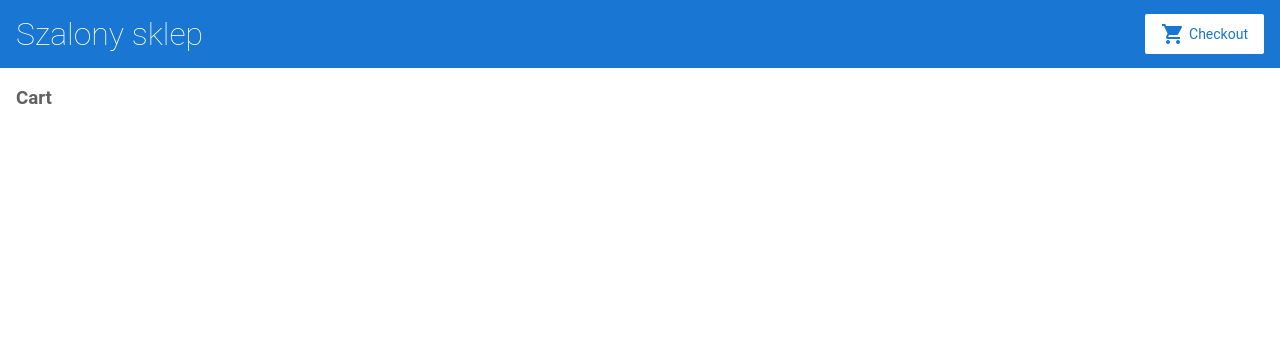
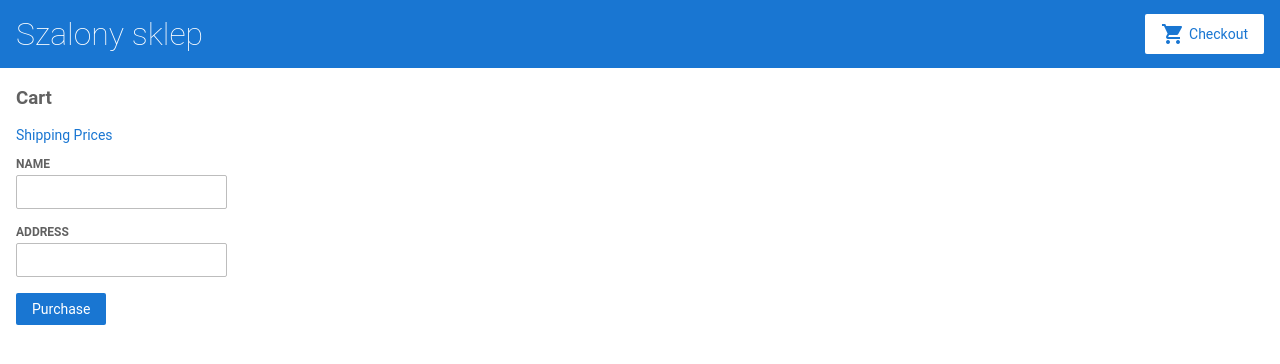
Before and after one commit to niewidzialny088/angular-time-to-learn, an Angular app: page /cart in a window 1280 px wide. Shown: the top 364 px of the page. Built offline with nearby package versions, Linux system fonts and the light colour scheme.

Commit message:
2 files modified

```diff
--- a/src/app/cart/cart.component.html
+++ b/src/app/cart/cart.component.html
@@ -1,6 +1,30 @@
 <h3>Cart</h3>
 
+<p>
+  <a routerLink="/shipping">Shipping Prices</a>
+</p>
+
 <div class="cart-item" *ngFor="let item of items">
-  <span>{{ item.name }}</span>
+  <span>{{ item.name }} </span>
   <span>{{ item.price | currency }}</span>
 </div>
+
+<form [formGroup]="checkoutForm" (ngSubmit)="onSubmit()">
+
+  <div>
+    <label for="name">
+      Name
+    </label>
+    <input id="name" type="text" formControlName="name">
+  </div>
+
+  <div>
+    <label for="address">
+      Address
+    </label>
+    <input id="address" type="text" formControlName="address">
+  </div>
+
+  <button class="button" type="submit">Purchase</button>
+
+</form>
--- a/src/app/cart/cart.component.ts
+++ b/src/app/cart/cart.component.ts
@@ -1,4 +1,5 @@
 import { Component } from '@angular/core';
+import { FormBuilder } from '@angular/forms';
 import { CartService } from '../cart.service';
 
 @Component({
@@ -9,9 +10,20 @@ import { CartService } from '../cart.service';
 export class CartComponent {
 
   items = this.cartService.getItems();
+  checkoutForm = this.formBuilder.group({
+    name: '',
+    address: ''
+   });
 
   constructor(
-    private cartService: CartService
+    private cartService: CartService,
+    private formBuilder: FormBuilder,
   ) { }
+  onSubmit(): void {
+    // Process checkout data here
+    this.items = this.cartService.clearCart();
+    console.warn('Your order has been submitted', this.checkoutForm.value);
+    this.checkoutForm.reset();
+  }
 
 }
```
